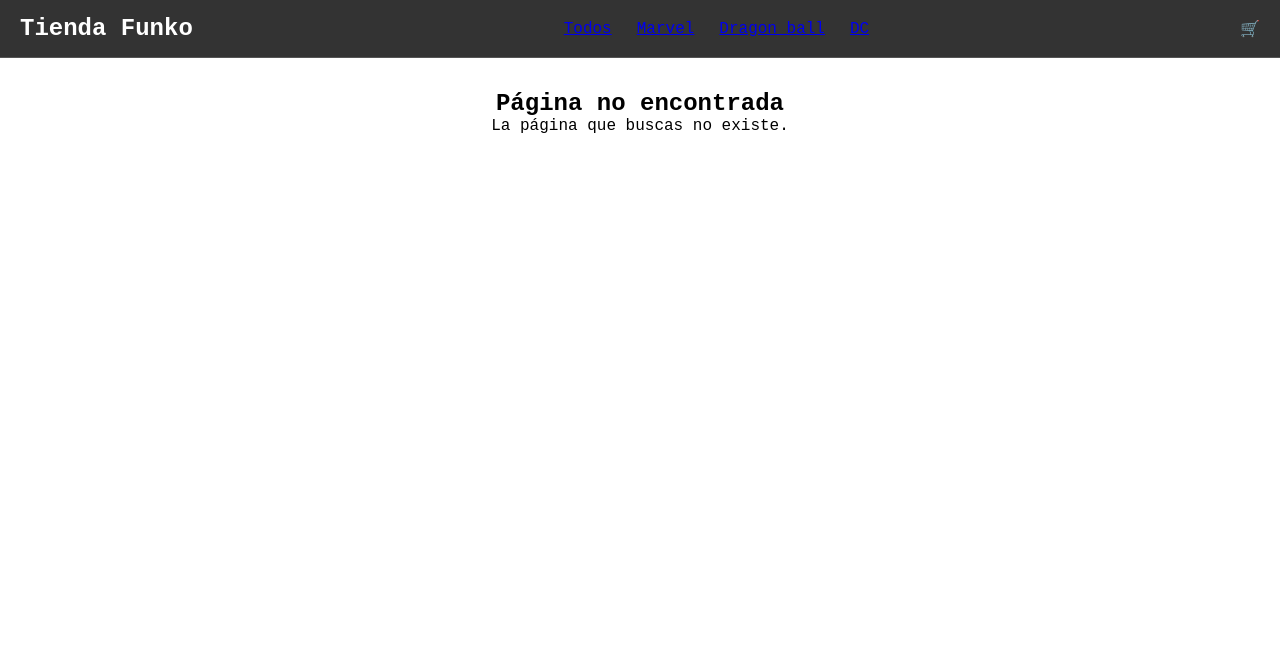
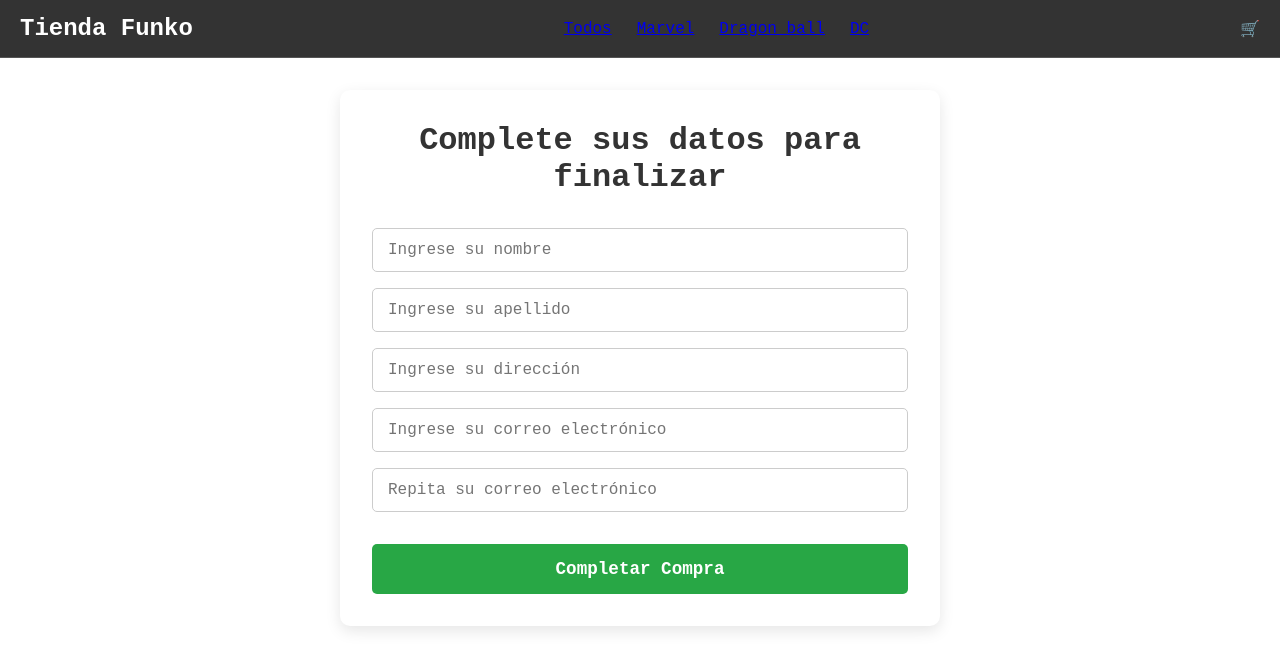
Before and after one commit to juanhsc/CreaTuLanding1-Mesquida, a React (Vite) app: page /Checkout in a window 1280 px wide. Shown: the top 670 px of the page. Built offline with nearby package versions, Linux system fonts and the light colour scheme.

Commit message:
ultimo commit

```diff
--- a/src/App.jsx
+++ b/src/App.jsx
@@ -6,6 +6,7 @@ import ItemListContainer from './components/ItemListContainer';
 import { BrowserRouter, Route, Routes } from 'react-router-dom';
 import { CartProvider } from './context/CartContext';
 import Cart from './components/Cart';
+import Checkout from './components/Checkout';
 
 const App = () => {
   return (
@@ -28,7 +29,7 @@ const App = () => {
 
 
           <Route path='/cart' element={<Cart />} />
-
+          <Route path='/Checkout' element={<Checkout />} />
           <Route
             path='*'
             element={
--- a/src/components/Cart.jsx
+++ b/src/components/Cart.jsx
@@ -71,7 +71,18 @@ const Cart = () => {
         >
           Vaciar Carrito
         </button>
-
+         <Link to="/checkout" style={{
+          padding: '10px 15px',
+          backgroundColor: '#28a745',
+          color: 'white',
+          border: 'none',
+          borderRadius: '5px',
+          cursor: 'pointer',
+          textDecoration: 'none'
+        }}>
+          Terminar Compra
+        </Link>
+        {/* ------------------------- */}
       </div>
     </div>
   );
--- /dev/null
+++ b/src/components/Checkout.jsx
@@ -0,0 +1,186 @@
+import React, { useState } from 'react';
+
+import { useCart } from '../context/CartContext';
+import { db } from '../service/firebase.jsx';
+import { collection, addDoc, Timestamp } from 'firebase/firestore';
+import { Link } from 'react-router-dom';
+
+const Checkout = () => {
+
+    const [formData, setFormData] = useState({
+        name: '',
+        lastname: '',
+        address: '',
+        email: '',
+        emailConfirmation: '',
+    });
+    const [loading, setLoading] = useState(false);
+    const [orderId, setOrderId] = useState(null);
+
+    const { cart, cartTotal, clearCart } = useCart();
+
+
+    const handleInputChange = (event) => {
+        const { name, value } = event.target;
+        setFormData({
+            ...formData,
+            [name]: value,
+        });
+    };
+
+
+    const handleSubmit = (event) => {
+        event.preventDefault();
+
+
+        if (formData.email !== formData.emailConfirmation) {
+            alert('Los correos electrónicos no coinciden.');
+            return;
+        }
+        if (Object.values(formData).some(val => val === '')) {
+            alert('Por favor, complete todos los campos.');
+            return;
+        }
+
+        setLoading(true);
+
+        const order = {
+            buyer: formData,
+            items: cart,
+            total: cartTotal(),
+            date: Timestamp.fromDate(new Date()),
+        };
+
+        const ordersCollection = collection(db, 'orders');
+
+        addDoc(ordersCollection, order)
+            .then((docRef) => {
+                setOrderId(docRef.id);
+                clearCart();
+            })
+            .catch((error) => {
+                console.error("Error al crear la orden: ", error);
+                alert('Hubo un error al procesar su orden. Por favor, intente de nuevo.');
+            })
+            .finally(() => {
+                setLoading(false);
+            });
+    };
+
+
+     const styles = {
+        container: {
+            maxWidth: '600px',
+            margin: '2rem auto',
+            padding: '2rem',
+            borderRadius: '10px',
+            boxShadow: '0 5px 15px rgba(0, 0, 0, 0.1)',
+            backgroundColor: '#ffffff',
+            fontFamily: 'Arial, sans-serif',
+        },
+        title: {
+            textAlign: 'center',
+            marginBottom: '2rem',
+            color: '#333',
+            fontSize: '2rem',
+        },
+        form: {
+            display: 'flex',
+            flexDirection: 'column',
+            gap: '1rem',
+        },
+        input: {
+            width: '100%',
+            padding: '12px 15px',
+            fontSize: '1rem',
+            border: '1px solid #ccc',
+            borderRadius: '5px',
+            boxSizing: 'border-box',
+        },
+        button: {
+            padding: '15px',
+            fontSize: '1.1rem',
+            fontWeight: 'bold',
+            color: '#fff',
+            backgroundColor: '#28a745',
+
+            border: 'none',
+            borderRadius: '5px',
+            cursor: 'pointer',
+            marginTop: '1rem',
+            transition: 'background-color 0.2s',
+        }
+    };
+
+
+    if (loading) {
+        return <h2 style={{textAlign: 'center', marginTop: '2rem'}}>Procesando su orden...</h2>
+    }
+
+    if (orderId) {
+        return (
+            <div style={{...styles.container, textAlign: 'center'}}>
+                <h1 style={styles.title}>¡Gracias por su compra!</h1>
+                <p style={{fontSize: '1.2rem'}}>Su número de orden es: <strong style={{color: '#28a745'}}>{orderId}</strong></p>
+                <Link to="/" style={{...styles.button, display: 'inline-block', textDecoration: 'none'}}>
+                    Volver al inicio
+                </Link>
+            </div>
+        )
+    }
+
+    return (
+        <div style={styles.container}>
+            <h1 style={styles.title}>Complete sus datos para finalizar</h1>
+
+
+            <form style={styles.form} onSubmit={handleSubmit}>
+                <input
+                    style={styles.input}
+                    placeholder='Ingrese su nombre'
+                    name='name'
+                    type='text'
+                    value={formData.name}
+                    onChange={handleInputChange}
+                />
+                <input
+                    style={styles.input}
+                    placeholder='Ingrese su apellido'
+                    name='lastname'
+                    type='text'
+                    value={formData.lastname}
+                    onChange={handleInputChange}
+                />
+                <input
+                    style={styles.input}
+                    placeholder='Ingrese su dirección'
+                    name='address'
+                    type='text'
+                    value={formData.address}
+                    onChange={handleInputChange}
+                />
+                <input
+                    style={styles.input}
+                    placeholder='Ingrese su correo electrónico'
+                    name='email'
+                    type='email'
+                    value={formData.email}
+                    onChange={handleInputChange}
+                />
+                <input
+                    style={styles.input}
+                    placeholder='Repita su correo electrónico'
+                    name='emailConfirmation'
+                    type='email'
+                    value={formData.emailConfirmation}
+                    onChange={handleInputChange}
+                />
+                <button style={styles.button} type='submit'>
+                    Completar Compra
+                </button>
+            </form>
+        </div>
+    );
+};
+
+export default Checkout;
--- a/src/data/funkos.js
+++ b/src/data/funkos.js
@@ -1,15 +1,7 @@
 export const funkos = [
+
   {
-    id: 1,
-    name: "Funko Goku",
-    price: 15.99,
-    category: "Dragon ball",
-image: "https://encrypted-tbn0.gstatic.com/images?q=tbn:ANd9GcTcJaXX0sol10BgSalHqIE_gm8cGlpnFSNTLw&s",
-    description: "Funko Pop goku, figura coleccionable de vinilo.",
-    stock: 10
-  },
-  {
-    id: 2,
+
     name: "Funko Vegeta",
     price: 16.99,
     category: "Dragon ball",
@@ -18,7 +10,7 @@ image: "https://encrypted-tbn0.gstatic.com/images?q=tbn:ANd9GcTcJaXX0sol10BgSalH
     stock: 8
   },
   {
-    id: 3,
+
     name: "Funko Gohan",
     price: 14.99,
     category: "Dragon ball",
@@ -27,7 +19,7 @@ image: "https://encrypted-tbn0.gstatic.com/images?q=tbn:ANd9GcTcJaXX0sol10BgSalH
     stock: 8
   },
   {
-    id: 4,
+
     name: "Funko Freezer",
     price: 17.99,
     category: "Dragon ball",
@@ -36,7 +28,7 @@ image: "https://encrypted-tbn0.gstatic.com/images?q=tbn:ANd9GcTcJaXX0sol10BgSalH
     stock: 15
   },
   {
-    id: 5,
+
     name: "Funko Broly",
     price: 18.99,
     category: "Dragon ball",
@@ -45,7 +37,7 @@ image: "https://encrypted-tbn0.gstatic.com/images?q=tbn:ANd9GcTcJaXX0sol10BgSalH
     stock: 4
   },
   {
-    id: 6,
+
     name: "Funko Iron man",
     price: 18.99,
     category: "Marvel",
@@ -54,7 +46,7 @@ image: "https://encrypted-tbn0.gstatic.com/images?q=tbn:ANd9GcTcJaXX0sol10BgSalH
     stock: 3
   },
   {
-    id: 7,
+
     name: "Funko Spider man",
     price: 18.99,
     category: "Marvel",
@@ -63,7 +55,7 @@ image: "https://encrypted-tbn0.gstatic.com/images?q=tbn:ANd9GcTcJaXX0sol10BgSalH
     stock: 5
   },
   {
-    id: 8,
+
     name: "Funko Batman",
     price: 18.99,
     category: "DC",
@@ -72,7 +64,7 @@ image: "https://encrypted-tbn0.gstatic.com/images?q=tbn:ANd9GcTcJaXX0sol10BgSalH
     stock: 12
   },
   {
-    id: 9,
+
     name: "Funko Superman",
     price: 18.99,
     category: "DC",
```
